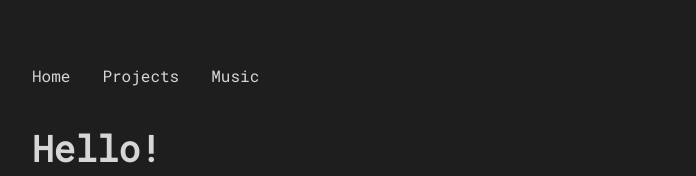
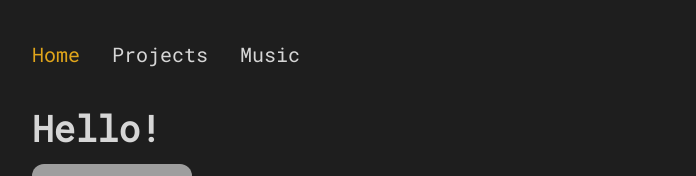
Before and after one commit to stephenzac/stephen-zacarias, a Next.js app: page / in a window 1280 px wide. Shown: the top 176 px of the page, without its empty margins (288-984 px from the left). Built offline with nearby package versions, Linux system fonts and the light colour scheme; grey boxes are pictures that could not be loaded.

Commit message:
improve page layout, add dynamic navbar link color

```diff
--- a/src/components/app/main-container.tsx
+++ b/src/components/app/main-container.tsx
@@ -3,7 +3,7 @@ interface MainContainerProps {
 }
 
 export const MainContainer: React.FC<MainContainerProps> = ({ children }) => (
-  <div className='w-11/12 md:w-4/5 lg:w-3/6 pt-12 lg:pt-16 pb-8'>
+  <div className='w-11/12 md:w-4/5 lg:w-3/6 pt-12 lg:pt-10 pb-8'>
     {children}
   </div>
 );
--- a/src/components/app/nav-bar.tsx
+++ b/src/components/app/nav-bar.tsx
@@ -1,4 +1,7 @@
+'use client';
+
 import Link from 'next/link';
+import { usePathname } from 'next/navigation';
 
 interface NavLink {
   linkText: string;
@@ -12,10 +15,18 @@ const links: NavLink[] = [
 ];
 
 export const NavBar: React.FC = () => {
+  const currentRoute = usePathname();
+
   return (
     <nav className='flex gap-8'>
       {links.map((link) => (
-        <Link key={link.href} href={link.href}>
+        <Link
+          className={`text-xl ${
+            currentRoute === link.href ? 'text-accent' : ''
+          } transition-all duration-200`}
+          key={link.href}
+          href={link.href}
+        >
           {link.linkText}
         </Link>
       ))}
```
